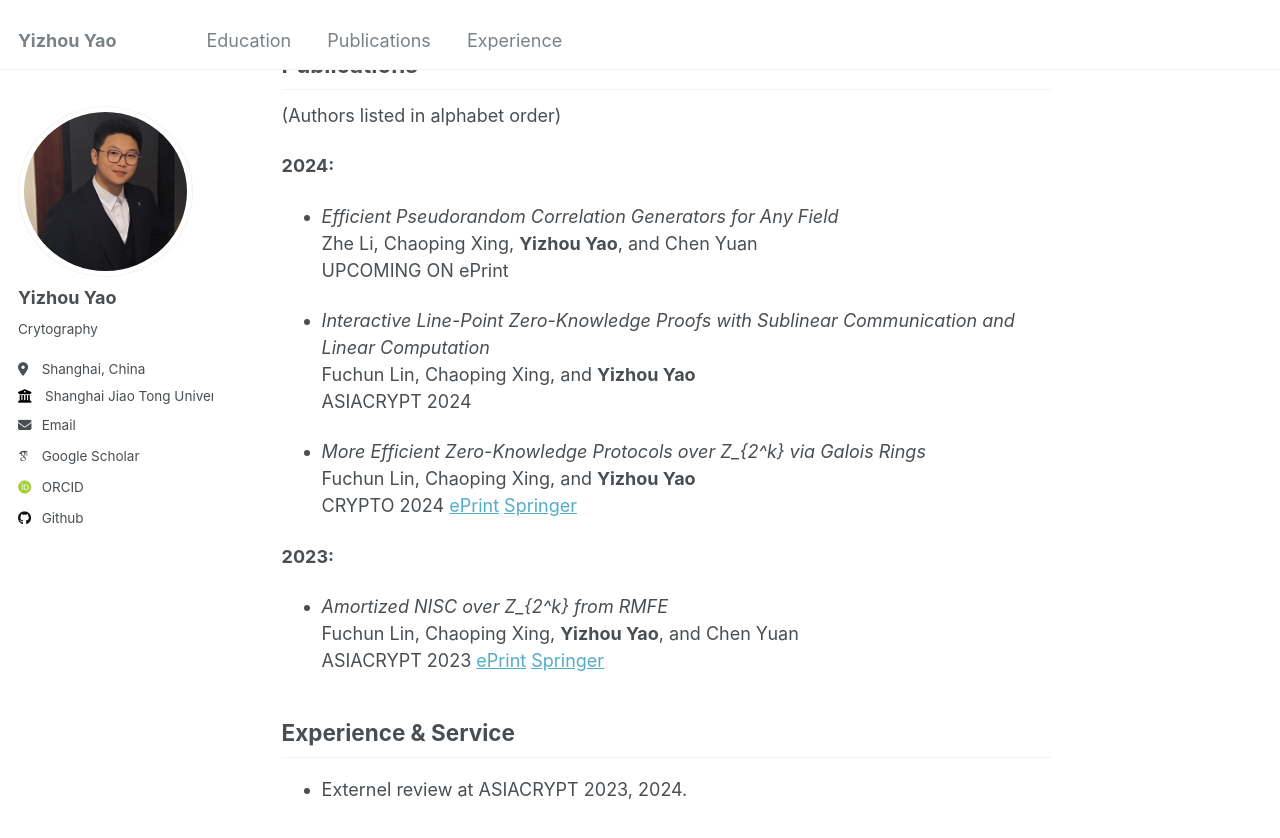
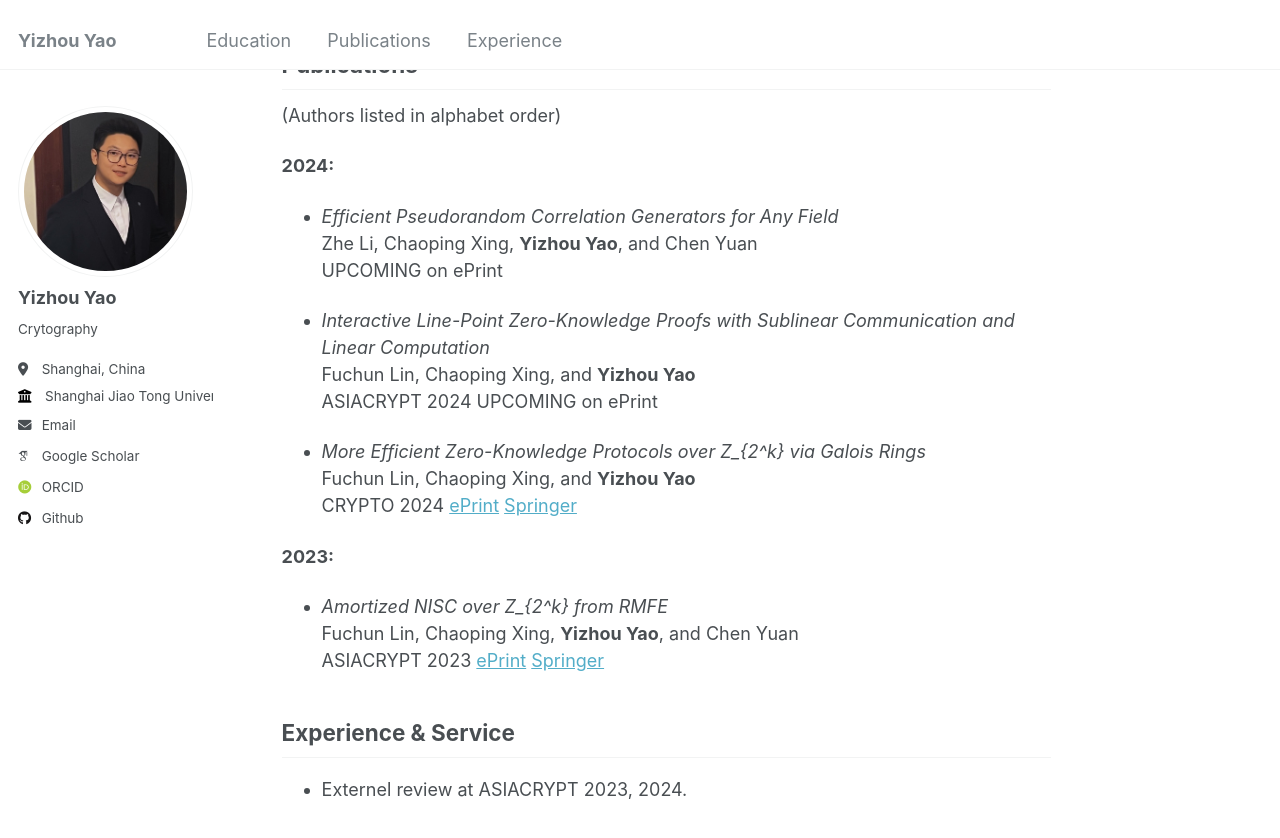
Before and after one commit to sjtu-YizhouYao/sjtu-YizhouYao.github.io, a Jekyll site: the page built from _pages/about.md, in a window 1280 px wide and 900 px high, scrolled down 588 px. Shown: the top 838 px of the window. Built offline with Jekyll 4.4.1, drawn with Linux system fonts in a browser that asks for light colours; some web fonts are replaced.

Commit message:
Update about.md

```diff
--- a/_pages/about.md
+++ b/_pages/about.md
@@ -28,11 +28,11 @@ I am a Ph.D. student at the Shanghai Jiao Tong University (2023- now), supervise
 **2024:**
 - *Efficient Pseudorandom Correlation Generators for Any Field*
   Zhe Li, Chaoping Xing, **Yizhou Yao**, and Chen Yuan
-  UPCOMING ON ePrint
+  UPCOMING on ePrint
 
 - *Interactive Line-Point Zero-Knowledge Proofs with Sublinear Communication and Linear Computation*
   Fuchun Lin, Chaoping Xing, and **Yizhou Yao**
-  ASIACRYPT 2024
+  ASIACRYPT 2024 UPCOMING on ePrint
 
 - *More Efficient Zero-Knowledge Protocols over Z_{2^k} via Galois Rings*
   Fuchun Lin, Chaoping Xing, and **Yizhou Yao**
```
